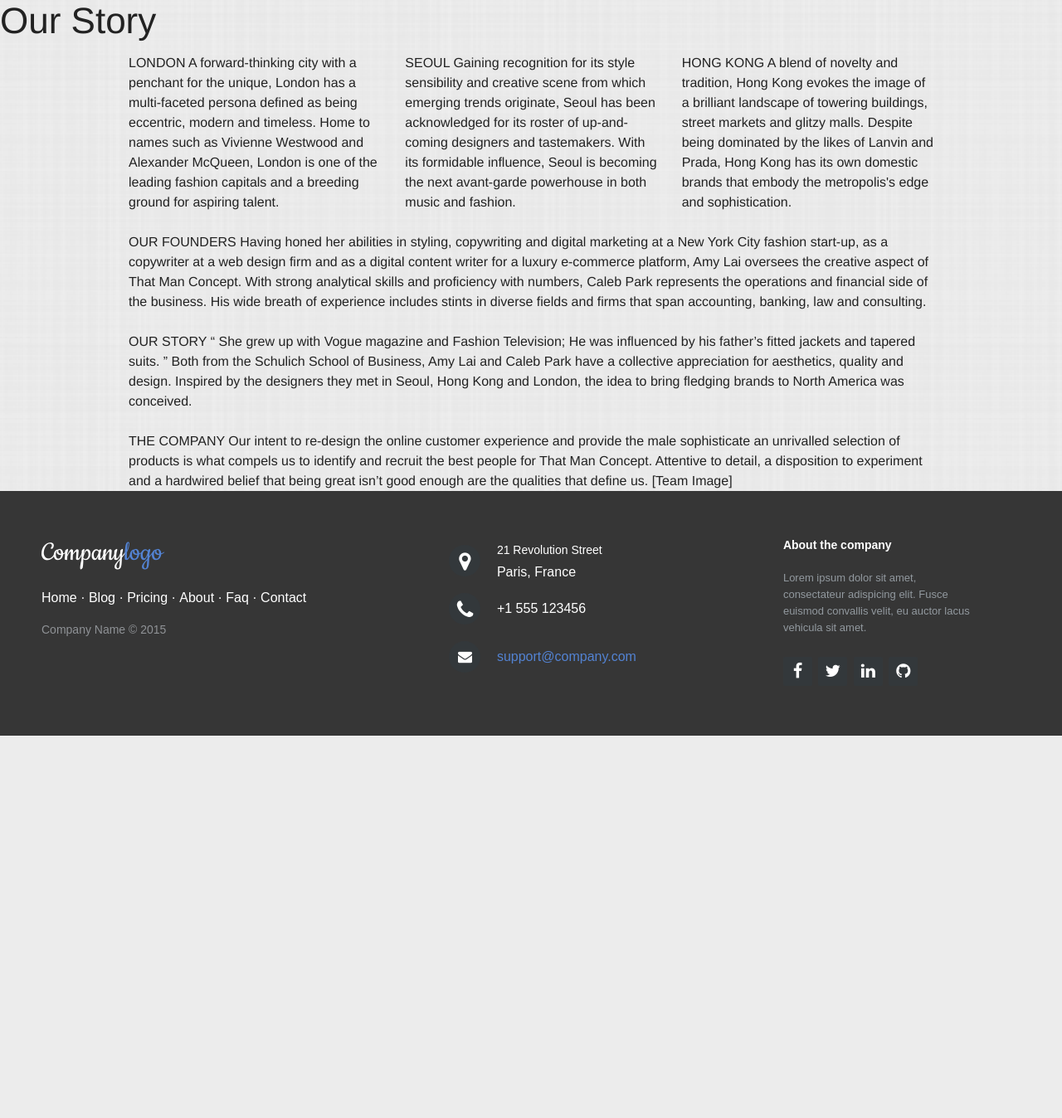
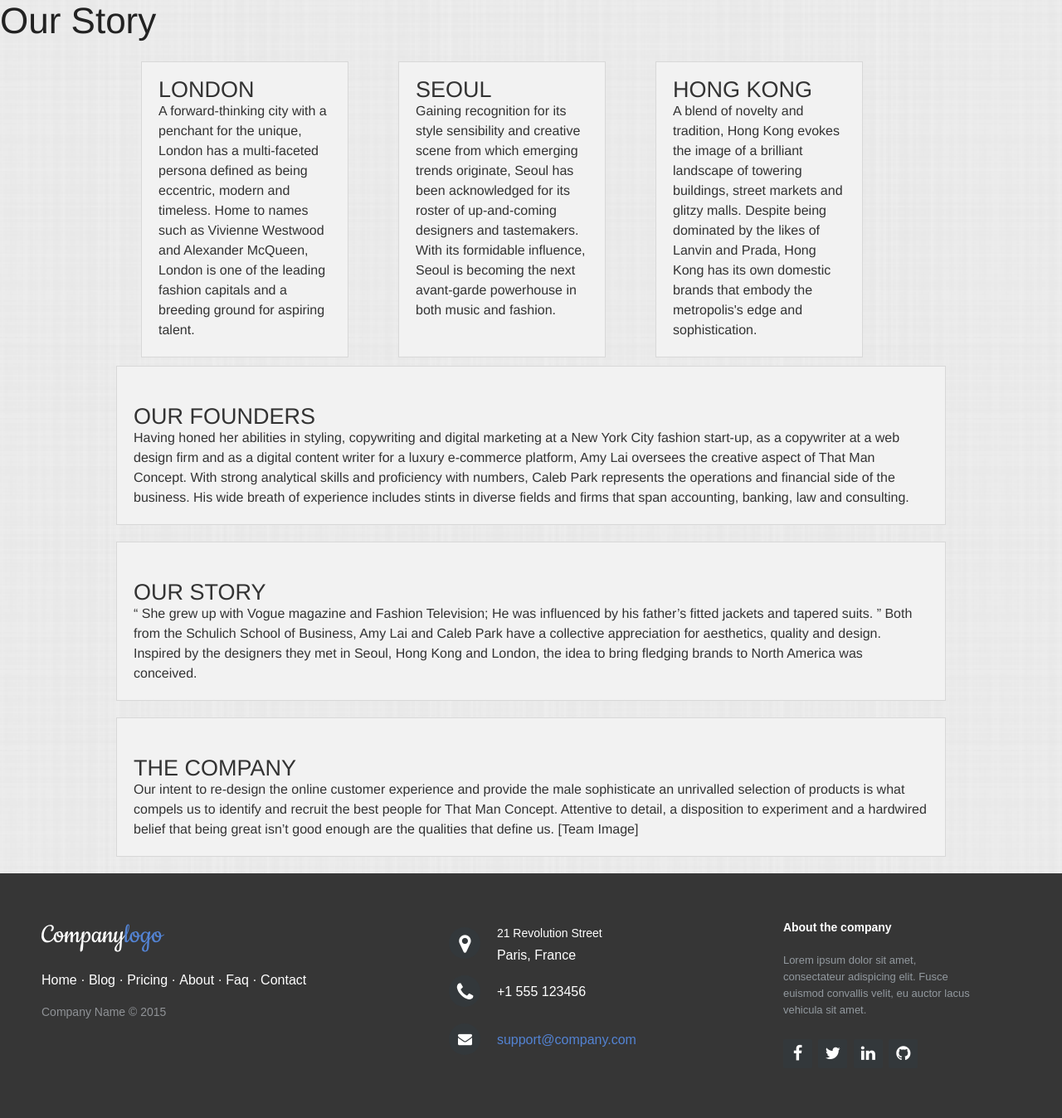
Before and after one commit to phil-a/TMC, a Django app: page /story/ in a window 1280 px wide. Shown: the part 144-1492 px from the top of the page at 83% size. Before the commit the page ends 1031 px from the top, so only its background shows below. Run offline with Django 3.2, Linux system fonts and the light colour scheme; parts of the project's set-up code (start-up, migrations or seed data) failed here and were passed over; some libraries are stand-ins or nearby versions.

Commit message:
Fix Story Layout + article images

```diff
--- a/django/django_test/templates/base.html
+++ b/django/django_test/templates/base.html
@@ -93,7 +93,7 @@
 
         <ul class="dropdown"><li class="title back js-generated"><h5><a href="javascript:void(0)">Back</a></h5></li>
  			<li><label>Company</label></li>
- 		<li><a href="#">Our Story</a></li>
+ 		<li><a href="/story">Our Story</a></li>
 
 
 <!-- CONTACT MODAL-->
@@ -591,6 +591,20 @@
 });
 
 
+$('.slk-article').slick({
+  dots: true,
+  infinite: true,
+  speed: 300,
+  centerMode: true,
+  slidesToShow: 3,
+  slidesToScroll: 1,
+  autoplay: true,
+  autoplaySpeed: 2000,
+  pauseOnHover: false,
+});
+
+
+
     });
   </script>
 
--- a/django/django_test/templates/story.html
+++ b/django/django_test/templates/story.html
@@ -35,37 +35,37 @@
 -->
 <h1>Our Story</h1>
 
-<div class="row">
-    <div class="large-4 columns">
-LONDON
+<div class="row" data-equalizer>
+    <div style="margin: 10px 30px 10px 30px;"  class="panel large-3 columns" data-equalizer-watch>
+<h3>LONDON </h3>
 A forward-thinking city with a penchant for the unique, London has a multi-faceted persona defined as being eccentric, modern and timeless. Home to names such as Vivienne Westwood and Alexander McQueen, London is one of the leading fashion capitals and a breeding ground for aspiring talent.
 </div>
-<div class="large-4 columns">
-SEOUL
+<div style="margin: 10px 30px 10px 30px;"    class="panel large-3 columns" data-equalizer-watch>
+<h3>SEOUL </h3>
 Gaining recognition for its style sensibility and creative scene from which emerging trends originate, Seoul has been acknowledged for its roster of up-and-coming designers and tastemakers. With its formidable influence, Seoul is becoming the next avant-garde powerhouse in both music and fashion.
 </div>
-<div class="large-4 columns">
-HONG KONG
+<div style="margin: 10px 30px 10px 30px;"   class="panel large-3 columns" data-equalizer-watch>
+<h3>HONG KONG </h3>
 A blend of novelty and tradition, Hong Kong evokes the image of a brilliant landscape of towering buildings, street markets and glitzy malls. Despite being dominated by the likes of Lanvin and Prada, Hong Kong has its own domestic brands that embody the metropolis's edge and sophistication.
 </div>
 
 
-<div class="large-12 columns"><br>
-OUR FOUNDERS
+<div "margin-top: 20px;" class=" panel large-12 columns"><br>
+<h3>OUR FOUNDERS </h3>
 Having honed her abilities in styling, copywriting and digital marketing at a New York City fashion start-up, as a copywriter at a web design firm and as a digital content writer for a luxury e-commerce platform, Amy Lai oversees the creative aspect of That Man Concept. With strong analytical skills and proficiency with numbers, Caleb Park represents the operations and financial side of the business. His wide breath of experience includes stints in diverse fields and firms that span accounting, banking, law and consulting.
 </div>
 
-<div class="large-12 columns"><br>
+<div class=" panel large-12 columns"><br>
 
-OUR STORY
+<h3>OUR STORY</h3>
 
 “  She grew up with Vogue magazine and Fashion Television; He was influenced by his father’s fitted jackets and tapered suits.  ”
 
 Both from the Schulich School of Business, Amy Lai and Caleb Park have a collective appreciation for aesthetics, quality and design. Inspired by the designers they met in Seoul, Hong Kong and London, the idea to bring fledging brands to North America was conceived.
 </div>
 
-<div class="large-12 columns"><br>
-THE COMPANY
+<div class="panel large-12 columns"><br>
+<h3>THE COMPANY  </h3>
 Our intent to re-design the online customer experience and provide the male sophisticate an unrivalled selection of products is what compels us to identify and recruit the best people for That Man Concept. Attentive to detail, a disposition to experiment and a hardwired belief that being great isn’t good enough are the qualities that define us.
 [Team Image]
 </div>
```
Also changed, not shown: django/django_test/article/templates/article.html (+7 -9 lines).
